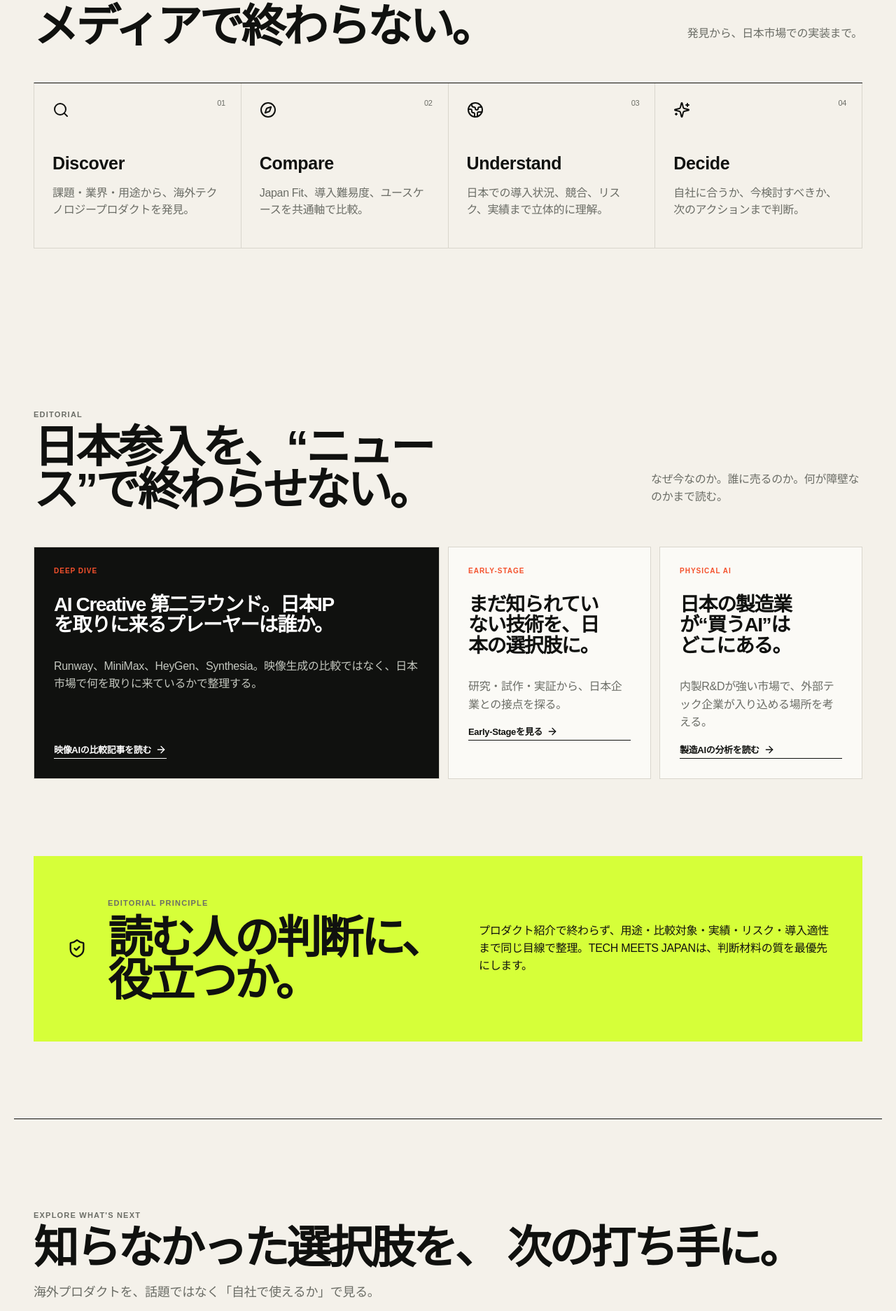
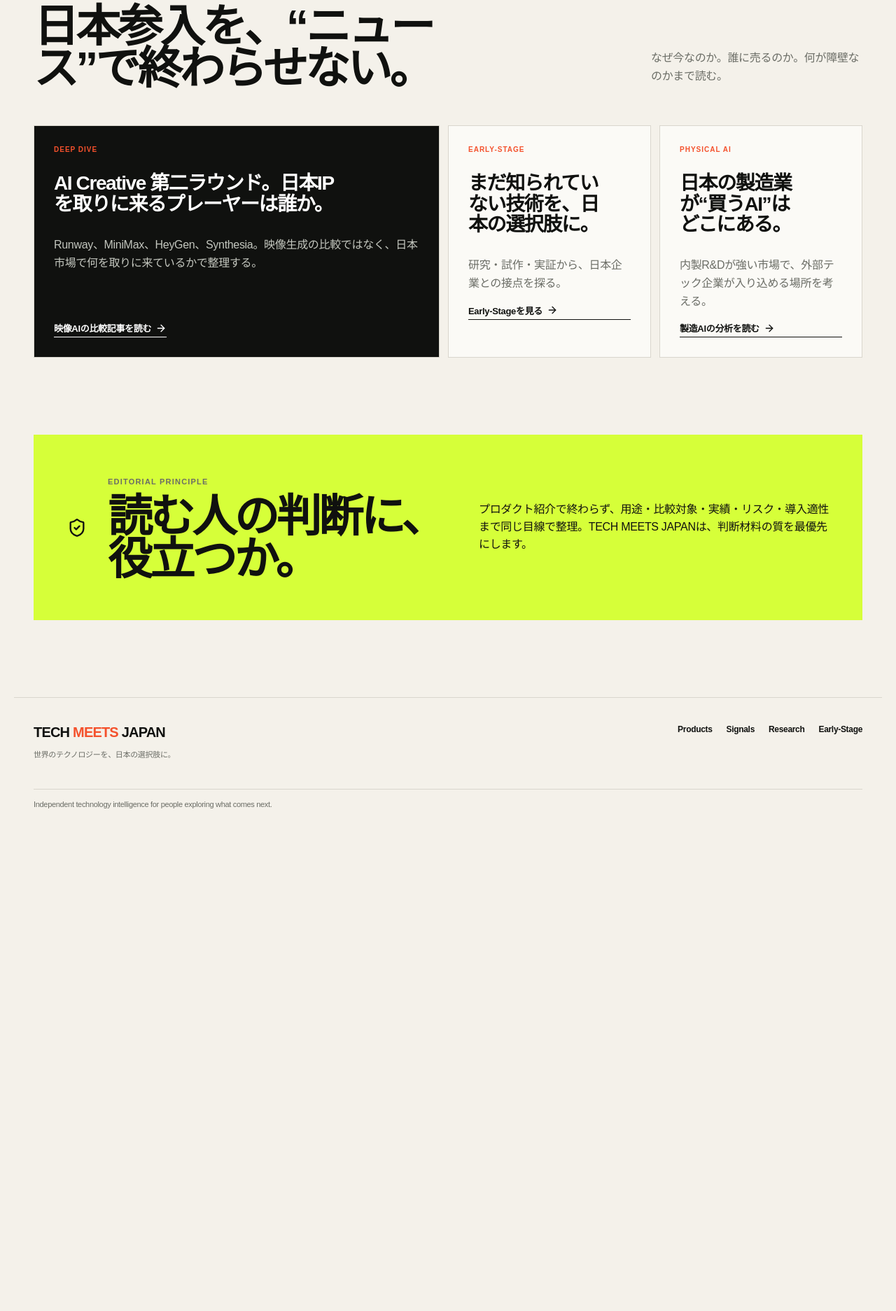
Before and after one commit to yasu-kai/tech-meets-japan, a Next.js app: page / in a window 1280 px wide. Shown: the part 4258-6131 px from the top of the page at 70% size. After the commit the page ends 5474 px from the top, so only its background shows below. Built offline with nearby package versions, Linux system fonts and the light colour scheme.

Commit message:
Simplify homepage by removing redundant How It Works and bottom CTA sections

```diff
--- a/app/page.tsx
+++ b/app/page.tsx
@@ -100,19 +100,6 @@ export default function Home() {
           </div>
         </section>
 
-        <section className="section">
-          <div className="section-heading">
-            <div><p className="eyebrow">HOW IT WORKS</p><h2>メディアで終わらない。</h2></div>
-            <p>発見から、日本市場での実装まで。</p>
-          </div>
-          <div className="steps-grid">
-            <div className="step-card"><Search/><span>01</span><h3>Discover</h3><p>課題・業界・用途から、海外テクノロジープロダクトを発見。</p></div>
-            <div className="step-card"><Compass/><span>02</span><h3>Compare</h3><p>Japan Fit、導入難易度、ユースケースを共通軸で比較。</p></div>
-            <div className="step-card"><Globe2/><span>03</span><h3>Understand</h3><p>日本での導入状況、競合、リスク、実績まで立体的に理解。</p></div>
-            <div className="step-card"><Sparkles/><span>04</span><h3>Decide</h3><p>自社に合うか、今検討すべきか、次のアクションまで判断。</p></div>
-          </div>
-        </section>
-
         <section className="editorial-section">
           <div className="section-heading">
             <div><p className="eyebrow">EDITORIAL</p><h2>日本参入を、“ニュース”で終わらせない。</h2></div>
@@ -136,12 +123,6 @@ export default function Home() {
           <p>プロダクト紹介で終わらず、用途・比較対象・実績・リスク・導入適性まで同じ目線で整理。TECH MEETS JAPANは、判断材料の質を最優先にします。</p>
         </section>
 
-        <section className="cta-band">
-          <p className="eyebrow">EXPLORE WHAT'S NEXT</p>
-          <h2>知らなかった選択肢を、 次の打ち手に。</h2>
-          <p>海外プロダクトを、話題ではなく「自社で使えるか」で見る。</p>
-          <Link href="/products" className="button button-accent">プロダクトを探す <ArrowRight size={17}/></Link>
-        </section>
       </main>
       <Footer/>
     </>
```
